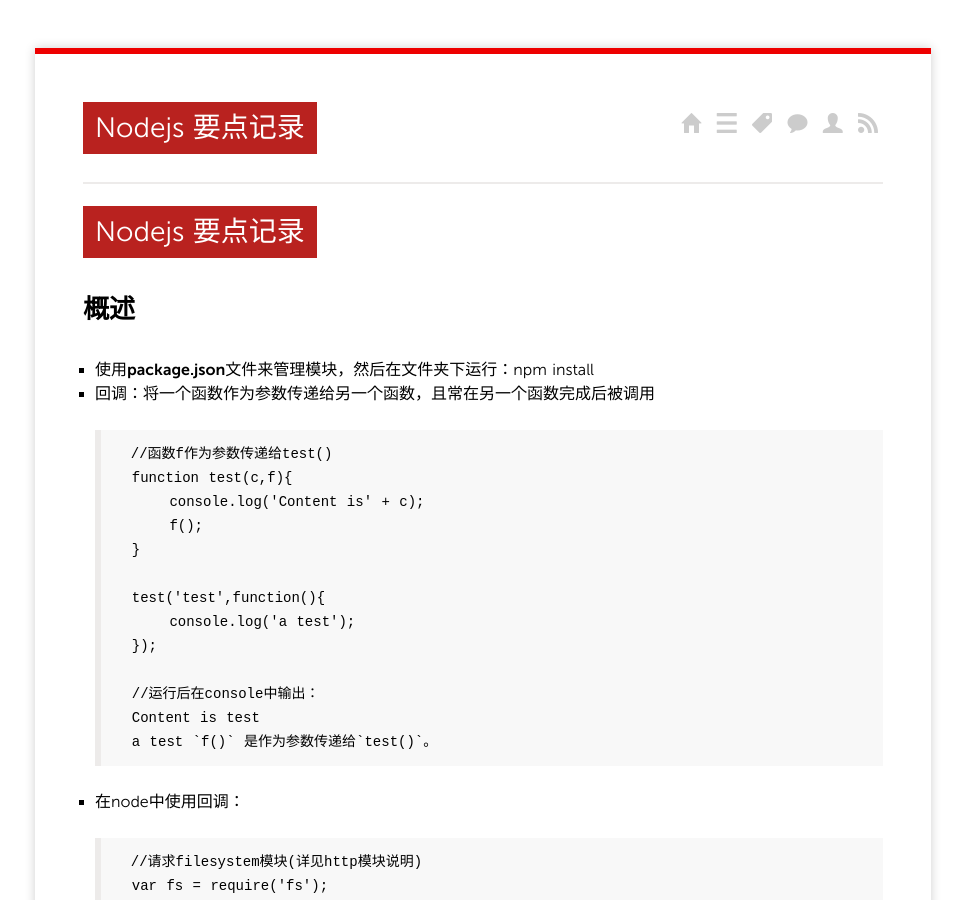
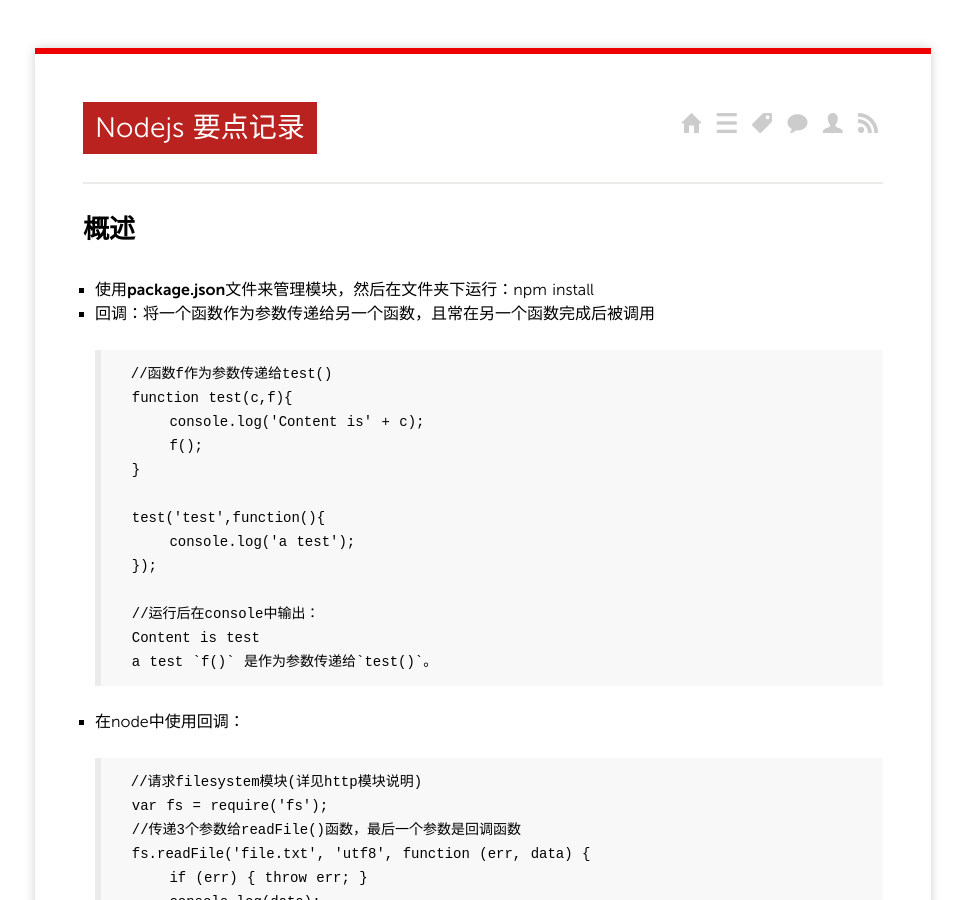
Before and after one commit to timqian/used_to_be_timqian.github.io, a Jekyll site: the page built from _posts/2015-2-23-Nodejs要点记录.md, in a window 1280 px wide and 900 px high. Shown: the whole window, without its empty margins (157-1122 px from the left). Built offline with Jekyll 4.4.1, drawn with Linux system fonts in a browser that asks for light colours; nearby versions of some CDN libraries; comment, search, counter and statistics services are not loaded.

Commit message:
Update 2015-2-23-Nodejs要点记录.md

```diff
--- a/_posts/2015-2-23-Nodejs要点记录.md
+++ b/_posts/2015-2-23-Nodejs要点记录.md
@@ -6,9 +6,6 @@
 tags:
 - nodejs
 ---
-
-
-#Nodejs 要点记录
 
 ##概述
 - 使用**package.json**文件来管理模块，然后在文件夹下运行：`npm install`
```
